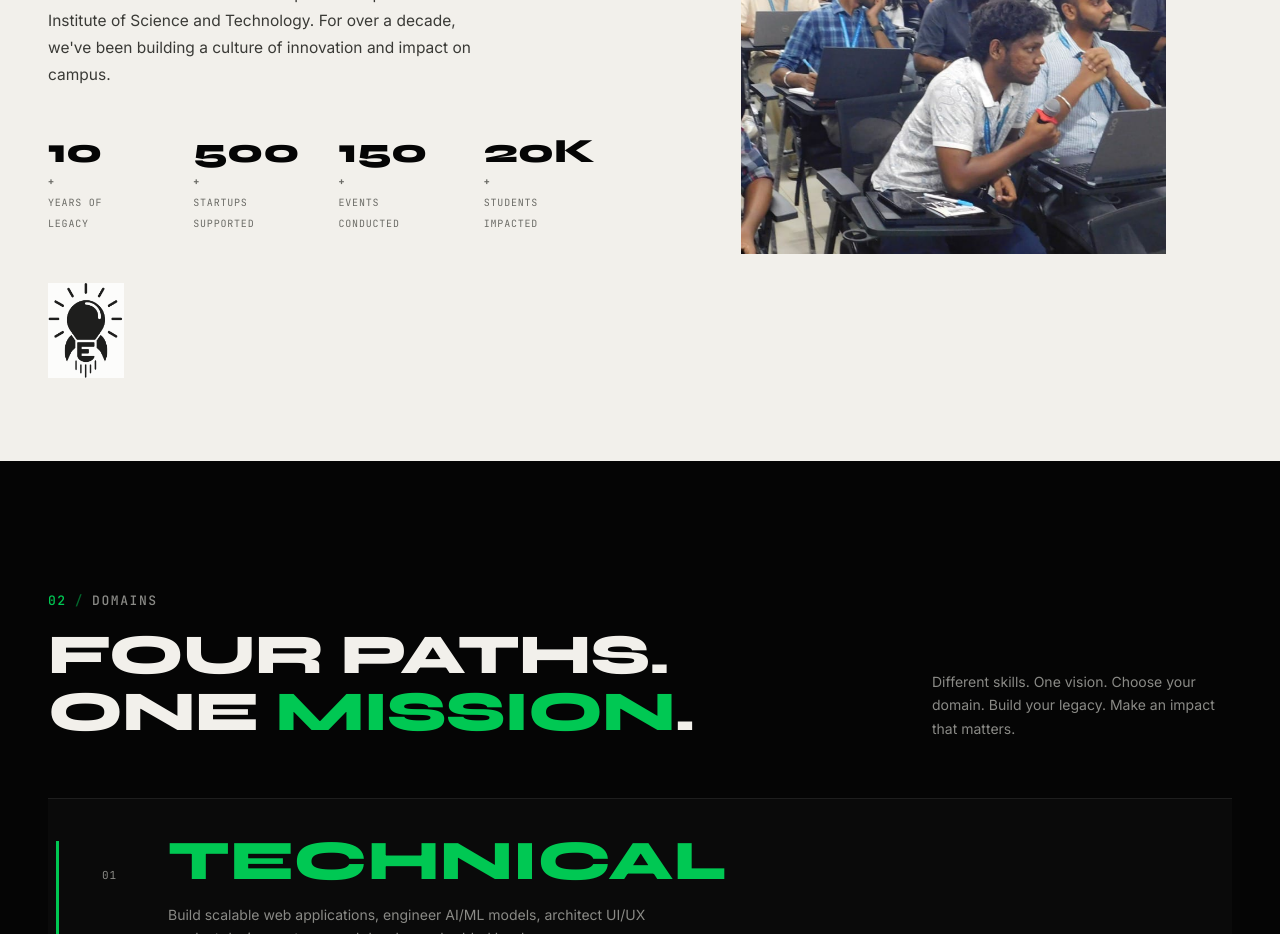
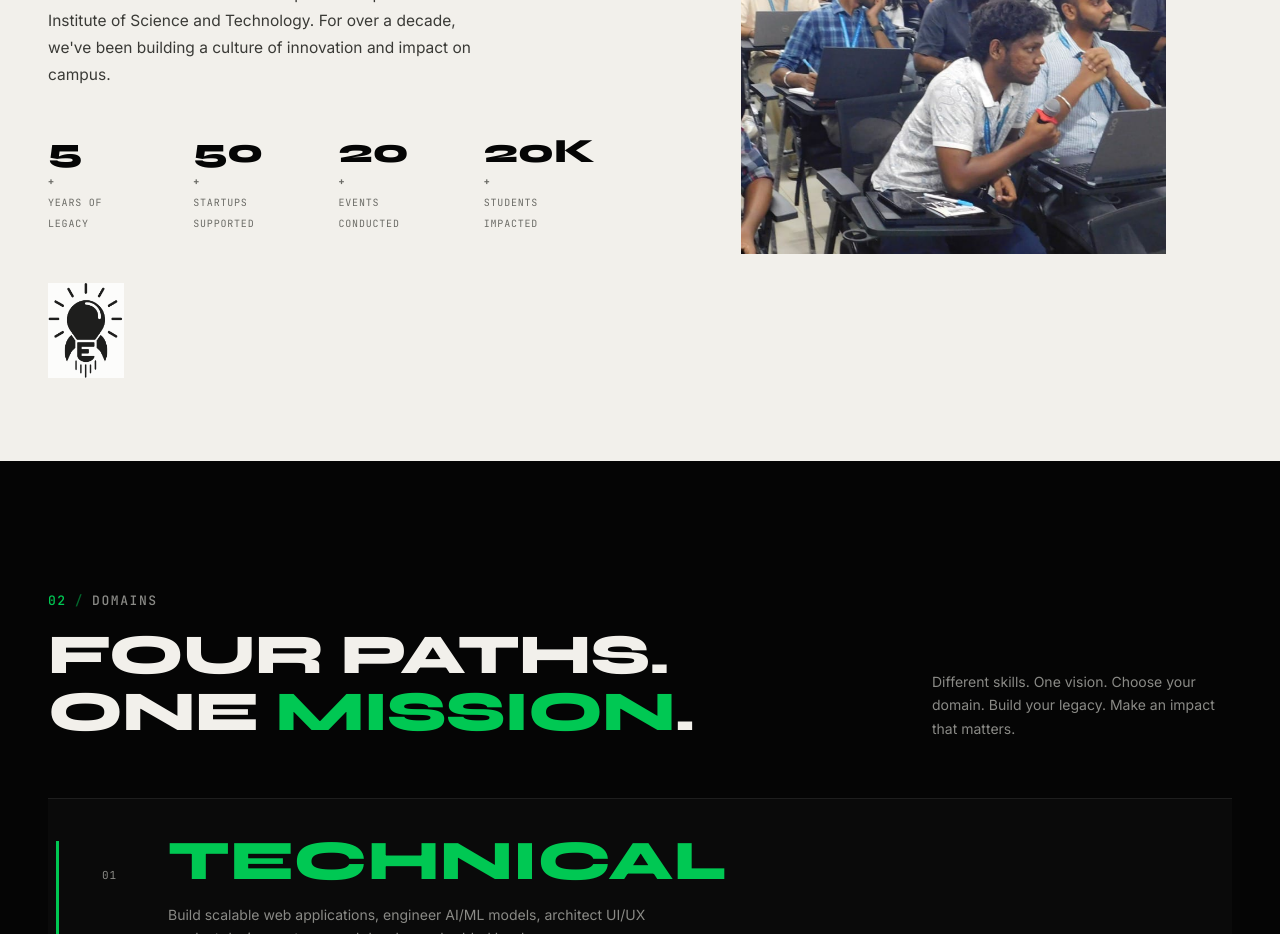
Before and after one commit to E-CELL-SRM/recruitment2026, a Next.js app: page / in a window 1280 px wide. Shown: the part 1240-2174 px from the top of the page. Built offline with nearby package versions, Linux system fonts and the light colour scheme; no server answers.

Commit message:
Update statistics in About component

```diff
--- a/src/components/sections/About.tsx
+++ b/src/components/sections/About.tsx
@@ -7,9 +7,9 @@ import SectionLabel from "@/components/layout/SectionLabel";
 import styles from "./About.module.css";
 
 const stats = [
-  { value: "10", label: "Years of\nLegacy" },
-  { value: "500", label: "Startups\nSupported" },
-  { value: "150", label: "Events\nConducted" },
+  { value: "5", label: "Years of\nLegacy" },
+  { value: "50", label: "Startups\nSupported" },
+  { value: "20", label: "Events\nConducted" },
   { value: "20K", label: "Students\nImpacted" },
 ];
 
```
